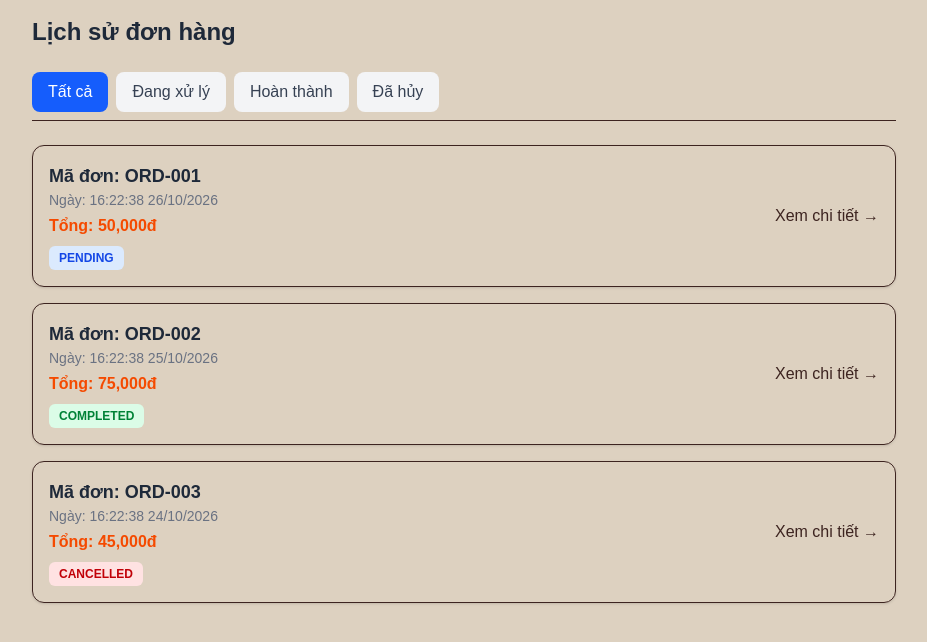
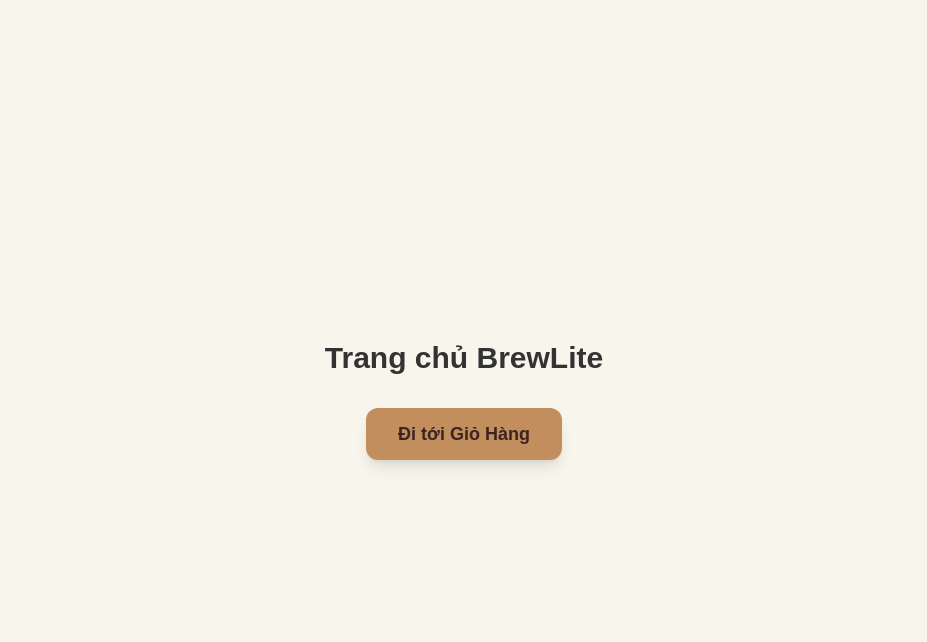
Before and after one commit to ThanhTuyencr30/BrewLite, a Next.js app in the folder frontend/: page / in a window 1280 px wide. Shown: the top 642 px of the page, without its empty margins (176-1103 px from the left). Built offline with nearby package versions, Linux system fonts and the light colour scheme; no server answers.

Commit message:
lichSuThanhToan

```diff
--- a/frontend/src/app/page.tsx
+++ b/frontend/src/app/page.tsx
@@ -1,111 +1,15 @@
-'use client';
-import { useState, useEffect } from 'react';
 import Link from 'next/link';
 
-export default function OrderHistoryPage() {
-  const [orders, setOrders] = useState<any[]>([]);
-  const [activeTab, setActiveTab] = useState('ALL');
-
-  const API_URL = 'http://localhost:3001';
-
-  // Dữ liệu giả lập (Dùng khi chưa bật Backend/Database)
-  const MOCK_ORDERS = [
-    { id: '1', code: 'ORD-001', createdAt: new Date().toISOString(), total: 50000, status: 'PENDING' },
-    { id: '2', code: 'ORD-002', createdAt: new Date(Date.now() - 86400000).toISOString(), total: 75000, status: 'COMPLETED' },
-    { id: '3', code: 'ORD-003', createdAt: new Date(Date.now() - 172800000).toISOString(), total: 45000, status: 'CANCELLED' },
-  ];
-
-  const tabs = [
-    { id: 'ALL', label: 'Tất cả' },
-    { id: 'PROCESSING', label: 'Đang xử lý' },
-    { id: 'COMPLETED', label: 'Hoàn thành' },
-    { id: 'CANCELLED', label: 'Đã hủy' },
-  ];
-
-  const fetchOrders = async (tab: string) => {
-    try {
-      const token = localStorage.getItem('token');
-      let url = `${API_URL}/orders/me`;
-      if (tab === 'COMPLETED' || tab === 'CANCELLED') {
-        url += `?status=${tab}`;
-      }
-
-      // Cố gắng gọi API thật
-      const res = await fetch(url, {
-        headers: { Authorization: `Bearer ${token}` }
-      });
-
-      if (!res.ok) throw new Error('Chưa có DB hoặc lỗi API');
-
-      const data = await res.json();
-      filterData(data, tab);
-
-    } catch (error) {
-      // Nếu API lỗi (chưa bật backend/DB), tự động dùng dữ liệu giả để hiển thị UI
-      console.log("Đang dùng dữ liệu giả lập cho UI");
-      filterData(MOCK_ORDERS, tab);
-    }
-  };
-
-  const filterData = (data: any[], tab: string) => {
-    if (tab === 'PROCESSING') {
-      setOrders(data.filter((o: any) => ['PENDING', 'PAID', 'PREPARING', 'READY'].includes(o.status)));
-    } else {
-      setOrders(data);
-    }
-  };
-
-  useEffect(() => { fetchOrders(activeTab); }, [activeTab]);
-
+export default function Home() {
   return (
-    <div className="p-4 max-w-4xl mx-auto min-h-screen">
-      <h1 className="text-2xl font-bold mb-6 text-gray-800">Lịch sử đơn hàng</h1>
-
-      {/* Thanh Tabs */}
-      <div className="flex space-x-2 mb-6 border-b pb-2 overflow-x-auto">
-        {tabs.map(tab => (
-          <button
-            key={tab.id}
-            onClick={() => setActiveTab(tab.id)}
-            className={`px-4 py-2 rounded-lg whitespace-nowrap font-medium transition-colors ${
-              activeTab === tab.id ? 'bg-blue-600 text-white' : 'bg-gray-100 text-gray-700 hover:bg-gray-200'
-            }`}
-          >
-            {tab.label}
-          </button>
-        ))}
-      </div>
-
-      {/* Danh sách đơn */}
-      <div className="space-y-4">
-        {orders.length === 0 && <p className="text-center text-gray-500 py-10">Không có đơn hàng nào.</p>}
-
-        {orders.map((order: any) => (
-          <div key={order.id} className="border p-4 rounded-xl shadow-sm flex flex-col md:flex-row justify-between md:items-center gap-4 hover:shadow-md transition-shadow">
-            <div>
-              <p className="font-bold text-lg text-gray-800">Mã đơn: {order.code}</p>
-              <p className="text-sm text-gray-500">Ngày: {new Date(order.createdAt).toLocaleString('vi-VN')}</p>
-              <p className="text-base font-semibold text-orange-600 mt-1">Tổng: {order.total?.toLocaleString()}đ</p>
-
-              {/* Badge trạng thái */}
-              <span className={`inline-block mt-2 px-2.5 py-1 text-xs font-bold rounded-md
-                ${order.status === 'COMPLETED' ? 'bg-green-100 text-green-700' :
-                  order.status === 'CANCELLED' ? 'bg-red-100 text-red-700' :
-                  'bg-blue-100 text-blue-700'}`}
-              >
-                {order.status}
-              </span>
-            </div>
-
-            <Link
-              href={`/orders/${order.id}`}
-              className="text-blue-600 font-medium hover:underline text-center md:text-right"
-            >
-              Xem chi tiết &rarr;
-            </Link>
-          </div>
-        ))}
-      </div>
+    <div className="min-h-screen flex flex-col items-center justify-center bg-[#F8F5EC]">
+      <h1 className="text-3xl font-bold text-[#333] mb-8">Trang chủ BrewLite</h1>
+      <Link
+        href="/cart"
+        className="bg-[#C28E5E] text-white px-8 py-3 rounded-xl font-bold text-lg hover:bg-[#B08054] transition-colors shadow-lg"
+      >
+        Đi tới Giỏ Hàng
+      </Link>
     </div>
   );
 }
```
